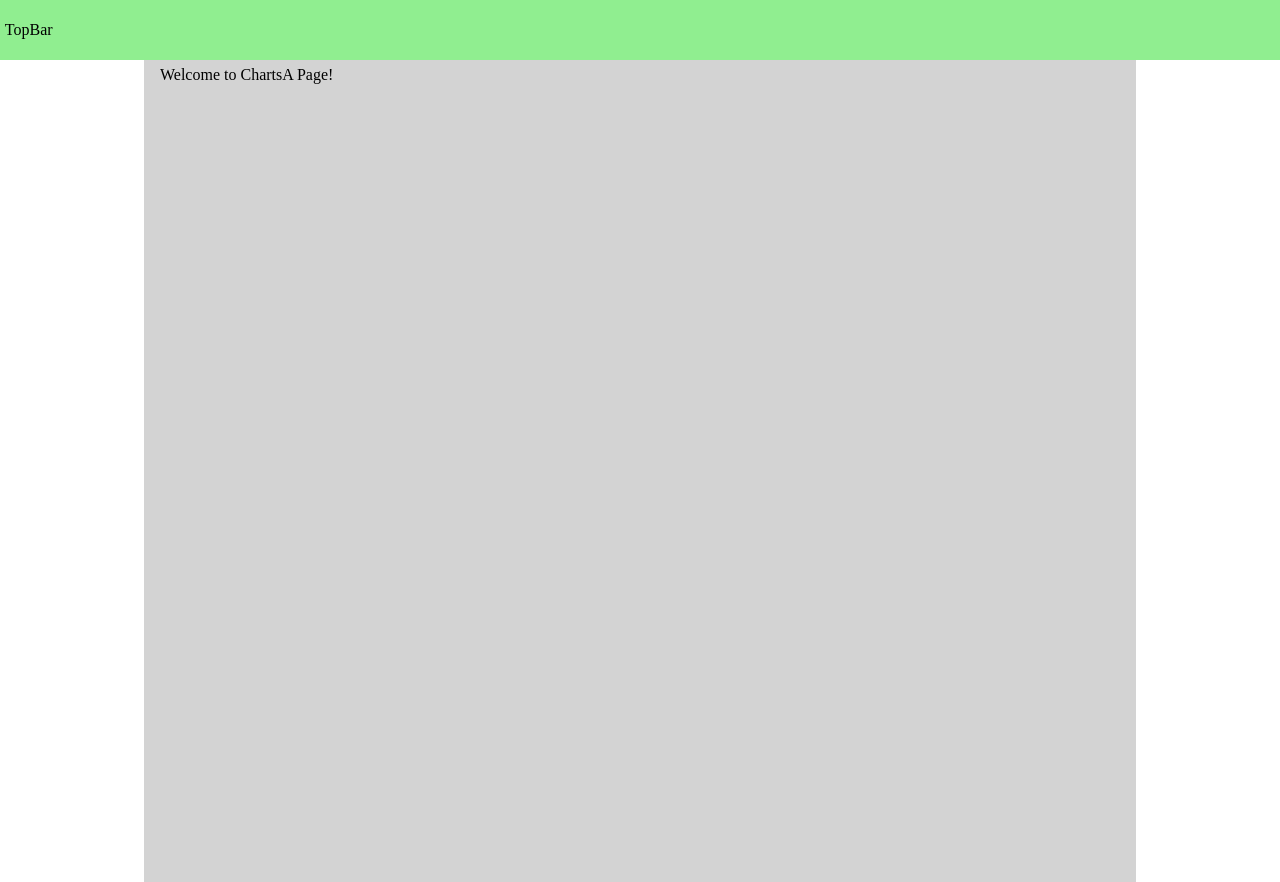
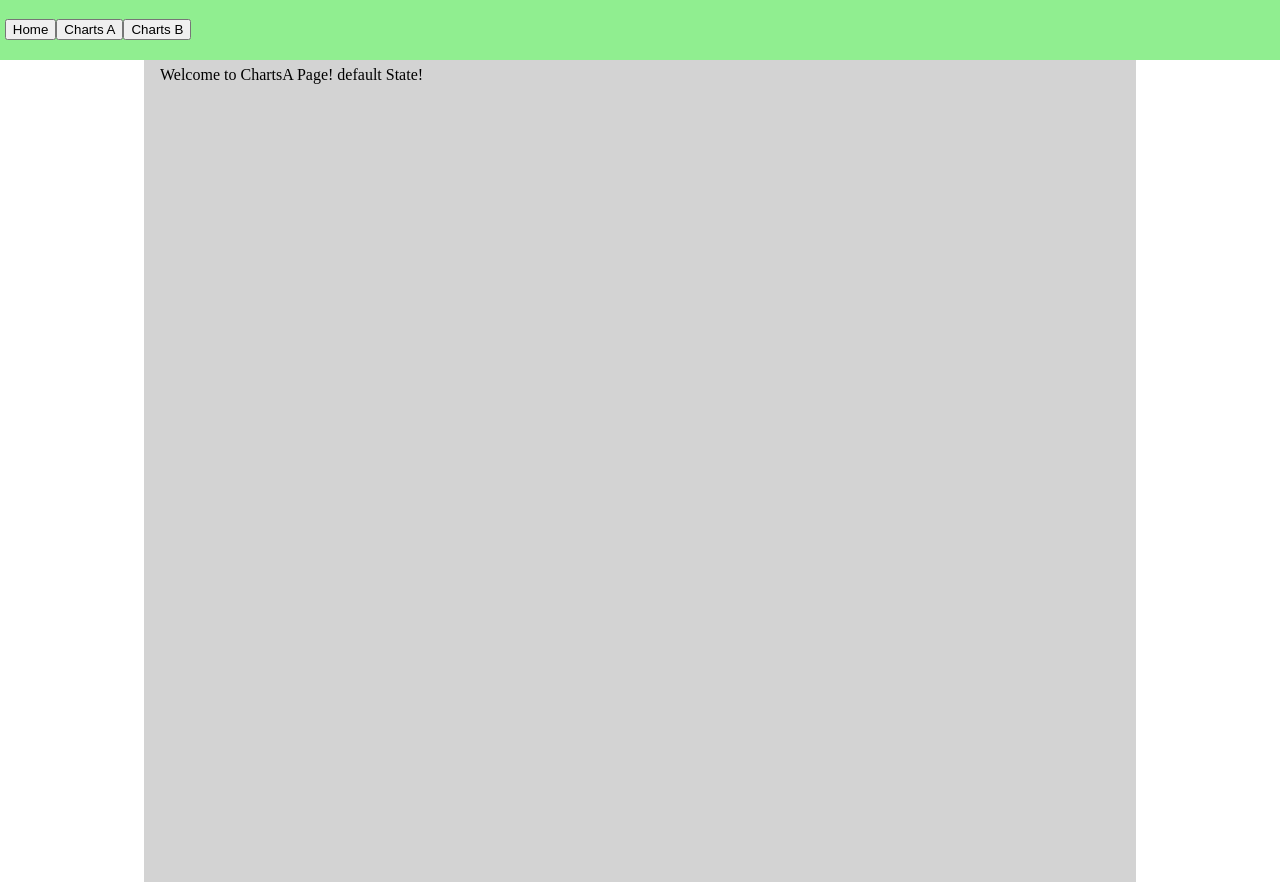
Before and after one commit to alirezasafaeii/digiterra-data-visualization, a React (Vite) app: page /chartsA in a window 1280 px wide. Built offline with nearby package versions, Linux system fonts and the light colour scheme.

Commit message:
Setting up Routing

```diff
--- a/src/App.tsx
+++ b/src/App.tsx
@@ -1,12 +1,18 @@
 // import "./App.css";
+import { BrowserRouter } from "react-router-dom";
 import Layout from "./components/generalComponents/layout/Layout";
+import { MqttProvider } from "./mqttProvider/MqttProvider";
 import AppRouter from "./router/AppRouter";
 
 function App() {
   return (
-    <Layout>
-      <AppRouter />
-    </Layout>
+    <BrowserRouter>
+      <MqttProvider>
+        <Layout>
+          <AppRouter />
+        </Layout>
+      </MqttProvider>
+    </BrowserRouter>
   );
 }
 
--- a/src/components/generalComponents/layout/Layout.tsx
+++ b/src/components/generalComponents/layout/Layout.tsx
@@ -1,4 +1,5 @@
 import { FC, ReactNode } from "react";
+import TopBar from "../topBar/TopBar";
 import styles from "./layout.module.css";
 
 interface ILayoutProps {
@@ -7,7 +8,7 @@ interface ILayoutProps {
 const Layout: FC<ILayoutProps> = ({ children }) => {
   return (
     <div className={styles.layoutContainer}>
-      <div className={styles.topBar}>TopBar</div>
+      <TopBar />
       <div className={styles.layoutContent}>{children}</div>
     </div>
   );
--- a/src/components/generalComponents/layout/layout.module.css
+++ b/src/components/generalComponents/layout/layout.module.css
@@ -14,12 +14,3 @@
   min-height: 100vh;
   background-color: lightgray;
 }
-.topBar {
-  display: flex;
-  align-items: center;
-  position: fixed;
-  padding: .3rem;
-  width: 100vw;
-  height: 50px;
-  background-color: lightgreen;
-}
--- /dev/null
+++ b/src/components/generalComponents/topBar/TopBar.tsx
@@ -0,0 +1,17 @@
+import { FC } from "react";
+import { useNavigate } from "react-router-dom";
+import styles from "./topBar.module.css";
+
+const TopBar: FC = () => {
+  let navigate = useNavigate();
+
+  return (
+      <div className={styles.topBar}>
+        <button onClick={() => navigate("/home")}>Home</button>
+        <button onClick={() => navigate("/chartsA")}>Charts A</button>
+        <button onClick={() => navigate("/chartsB")}>Charts B</button>
+      </div>
+  );
+};
+
+export default TopBar;
--- /dev/null
+++ b/src/components/generalComponents/topBar/topBar.module.css
@@ -0,0 +1,9 @@
+.topBar {
+  display: flex;
+  align-items: center;
+  position: fixed;
+  padding: 0.3rem;
+  width: 100vw;
+  height: 50px;
+  background-color: lightgreen;
+}
--- a/src/components/pageComponents/chartsA/ChartsA.tsx
+++ b/src/components/pageComponents/chartsA/ChartsA.tsx
@@ -1,12 +1,10 @@
-import { FC } from "react"
+import { FC, useContext } from "react";
+import { MqttContext } from "../../../mqttProvider/MqttProvider";
 
 const ChartsA: FC = () => {
+  const { state } = useContext(MqttContext);
 
-  return(
-    <div>
-      Welcome to ChartsA Page!
-    </div>
-  )
-}
+  return <div>Welcome to ChartsA Page! {state}</div>;
+};
 
 export default ChartsA;
--- a/src/components/pageComponents/chartsB/ChartsB.tsx
+++ b/src/components/pageComponents/chartsB/ChartsB.tsx
@@ -1,12 +1,10 @@
-import { FC } from "react"
+import { FC, useContext } from "react";
+import { MqttContext } from "../../../mqttProvider/MqttProvider";
 
 const ChartsB: FC = () => {
+  const { state } = useContext(MqttContext);
 
-  return(
-    <div>
-      Welcome to ChartsB Page!
-    </div>
-  )
-}
+  return <div>Welcome to ChartsB Page! {state}</div>;
+};
 
 export default ChartsB;
--- a/src/components/pageComponents/home/Home.tsx
+++ b/src/components/pageComponents/home/Home.tsx
@@ -1,10 +1,14 @@
 import { FC } from "react"
+import { useNavigate } from "react-router-dom";
 
 const Home: FC = () => {
+  let navigate = useNavigate();
 
   return(
     <div>
       Welcome to Home Page!
+      <button onClick={() => navigate("/ChartA")}>Charts A</button>
+      <button onClick={() => navigate("/chartB")}>Charts B</button>
     </div>
   )
 }
--- /dev/null
+++ b/src/mqttProvider/MqttProvider.tsx
@@ -0,0 +1,27 @@
+import { createContext, FC, ReactNode, useState } from "react";
+
+type MqttContextType = {
+  state: string | null;
+};
+
+export const MqttContext = createContext<MqttContextType>({
+  state: null,
+});
+
+interface IMqttProviderProps {
+  children: ReactNode;
+}
+
+export const MqttProvider: FC<IMqttProviderProps> = ({ children }) => {
+  const [state, setState] = useState('default State!');
+
+  return (
+    <MqttContext.Provider
+      value={{
+        state,
+      }}
+    >
+      {children}
+    </MqttContext.Provider>
+  );
+};
--- a/src/router/AppRouter.tsx
+++ b/src/router/AppRouter.tsx
@@ -1,19 +1,17 @@
 import { FC } from "react";
-import { BrowserRouter, Route, Routes } from "react-router-dom";
+import { Route, Routes } from "react-router-dom";
 import ChartsA from "../components/pageComponents/chartsA/ChartsA";
 import ChartsB from "../components/pageComponents/chartsB/ChartsB";
 import Home from "../components/pageComponents/home/Home";
 
 const AppRouter: FC = () => {
   return (
-    <BrowserRouter>
     <Routes>
       <Route path="/" element={<Home />} />
       <Route path="home" element={<Home />} />
       <Route path="chartsA" element={<ChartsA />} />
       <Route path="chartsB" element={<ChartsB />} />
     </Routes>
-    </BrowserRouter>
   );
 };
 
```
Lines whose indentation alone changed are shown as unchanged.
